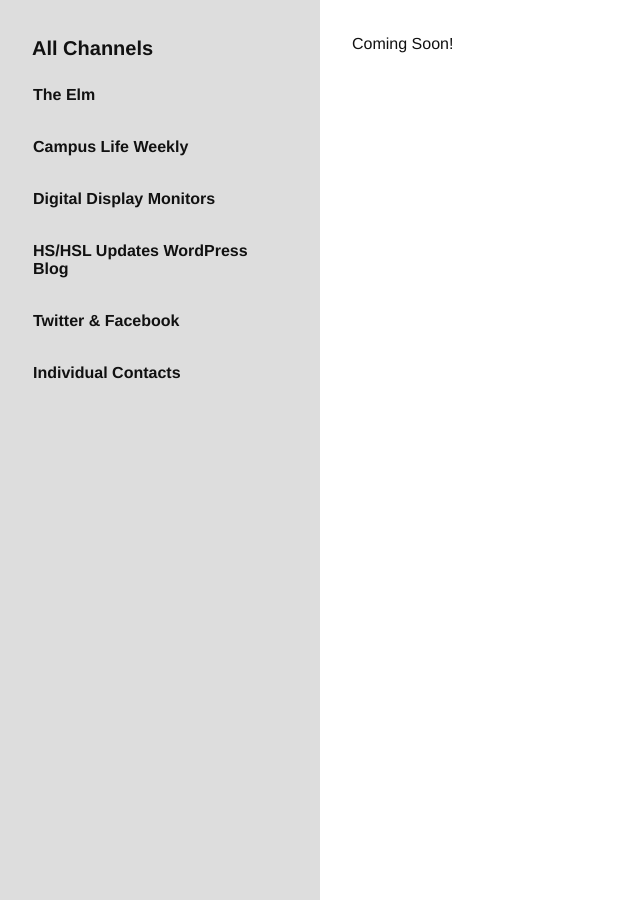
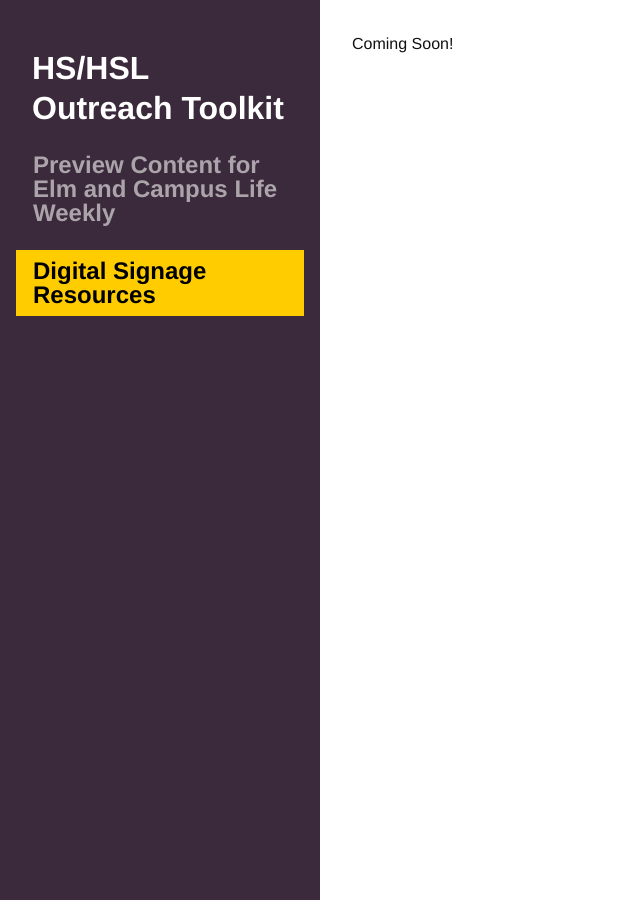
Before and after one commit to hshsl-training/electron-hshsl-outreach-toolkit, a Jekyll site: the page built from index.html, in a window 1280 px wide. Shown: the whole page, without its empty margins (0-640 px from the left). Built offline with Jekyll 4.4.1, drawn with Linux system fonts in a browser that asks for light colours; nearby versions of some CDN libraries.

Commit message:
refining content and color

```diff
--- a/_includes/css.html
+++ b/_includes/css.html
@@ -22,4 +22,29 @@
         padding-bottom: 1rem;
       }
       .pl-third { padding-left: .3rem; }
+      .lh1 { line-height: 1; }
+      .purpleBrown { color: var(--purpleBrown); }
+      .bg-purpleBrown { background-color: var(--purpleBrown); }
+      .grey { color: var(--grey); }
+      .darken-1-hover:hover { background-color: var(--darken-1); }
+      .darken-2-hover:hover { background-color: var(--darken-2); }
+      .darken-3-hover:hover { background-color: var(--darken-3); }
+      .darken-4-hover:hover { background-color: var(--darken-4); }
+      .yellow { color: var(--yellow); }
+      .bg-yellow { background-color: var(--yellow); }
+
+      :root {
+        --grey: rgb(172,164,171);
+        --purpleBrown: rgb(59,42,59);
+        --darken-1: rgba(0,0,0,.0625);
+        --darken-2: rgba(0,0,0,.125);
+        --darken-3: rgba(0,0,0,.25);
+        --darken-4: rgba(0,0,0,.5);
+        --yellow: rgb(255,204,0);
+      }
+
+      .selected-menu-item {
+        background-color: var(--yellow);
+        color: black;
+      }
     </style>
--- a/_layouts/default.html
+++ b/_layouts/default.html
@@ -8,7 +8,7 @@
     {% include head.html %}
 
     <div>
-      <section class="vh100 col col-3 p2 bg-silver">
+      <section class="vh100 col col-3 p2 bg-purpleBrown">
         <div class="">
           <h1 class="h3 px2">All Channels</h1>
           <a href="elm.html" class="btn block mb2 mt2">The Elm</a>
--- a/index.html
+++ b/index.html
@@ -8,15 +8,11 @@
     {% include head.html %}
 
     <div>
-      <section class="vh100 col col-3 p2 bg-silver">
+      <section class="vh100 col col-3 p2 bg-purpleBrown">
         <div class="">
-          <h1 class="h3 px2">All Channels</h1>
-          <a href="elm.html" class="btn block mb2 mt2">The Elm</a>
-          <a href="campus-life-weekly.html" class="btn block mb2 mt2">Campus Life Weekly</a>
-          <a href="#!" class="btn block mb2 mt2">Digital Display Monitors</a>
-          <a href="#!" class="btn block mb2 mt2">HS/HSL Updates WordPress Blog</a>
-          <a href="#!" class="btn block mb2 mt2">Twitter &amp; Facebook</a>
-          <a href="#!" class="btn block mb2 mt2">Individual Contacts</a>
+          <h1 class="px2 white">HS/HSL Outreach Toolkit</h1>
+          <a href="elm.html" class="btn block mb2 mt2 h2 lh1 grey darken-3-hover">Preview Content for Elm and Campus Life Weekly</a>
+          <a href="#!" class="btn block mb2 mt2 h2 lh1 selected-menu-item">Digital Signage Resources</a>
         </div>
       </section>
       <div class="vh100 col col-9 p3">
```
